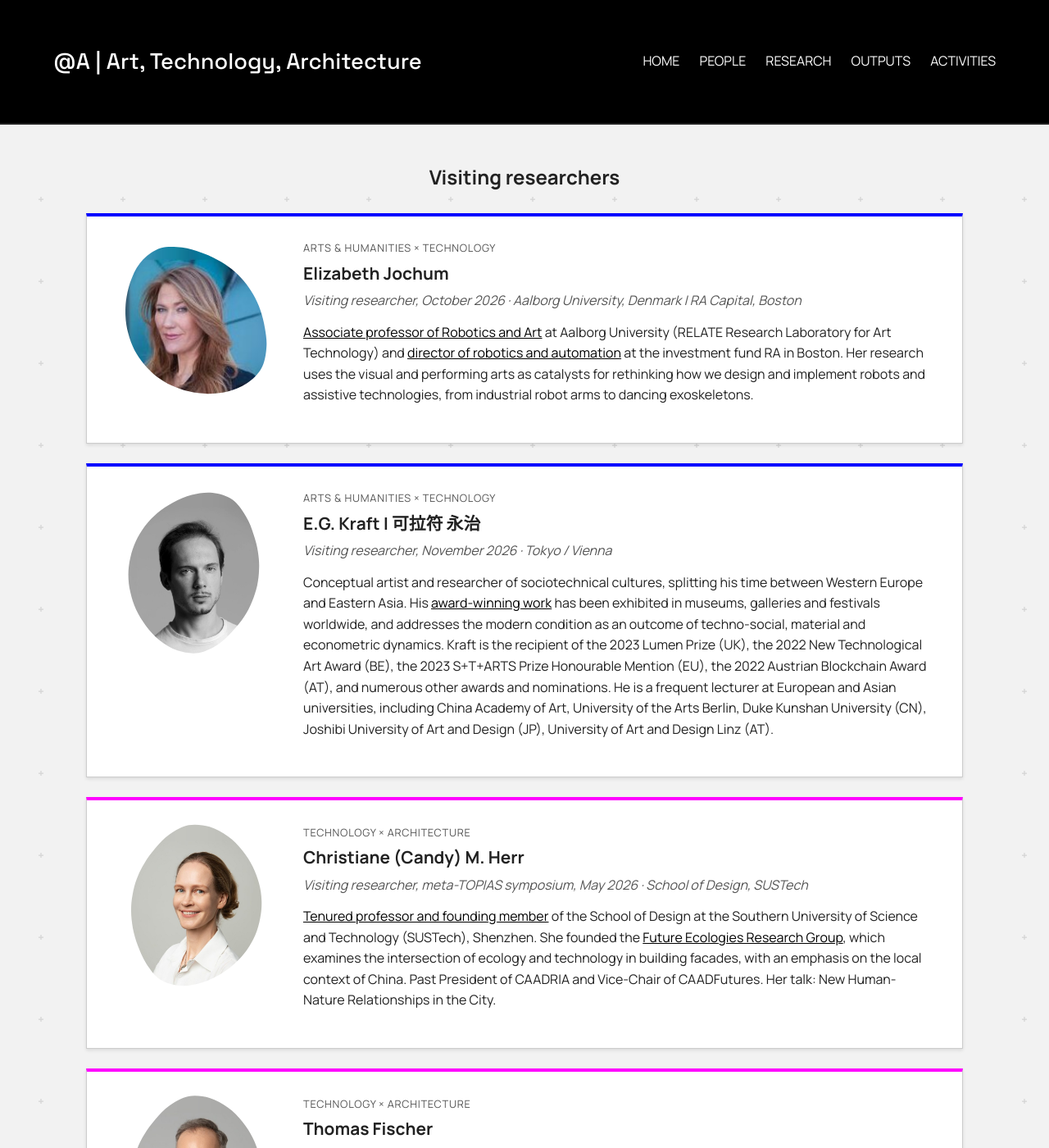
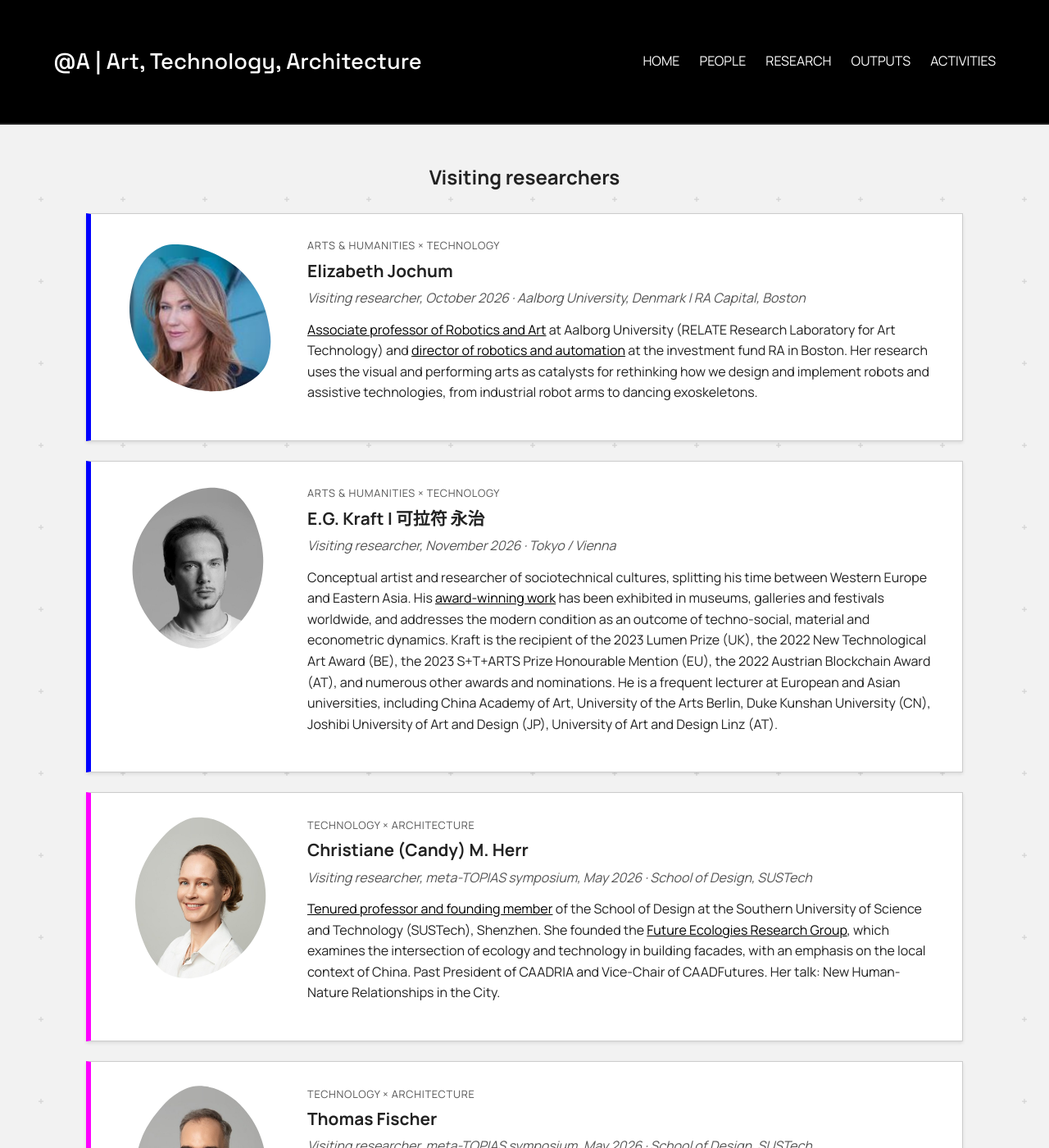
Before and after one commit to anqua/at-a, a Jekyll site: the page built from people.md, in a window 1280 px wide and 1400 px high, scrolled down 3007 px. Shown: the whole window at 82% size. Built offline with Jekyll 4.4.1, drawn with Linux system fonts in a browser that asks for light colours.

Commit message:
Visiting researchers: put the research-area colour on the left edge of the card
Co-Authored-By: Claude Sonnet 5.5 <noreply@anthropic.com>

```diff
--- a/assets/css/style.css
+++ b/assets/css/style.css
@@ -928,7 +928,7 @@ main a.pub-thumb-link:hover {
   width: 100%;
   background: #fff;
   border: 1px solid #ccc;
-  border-top: 4px solid #222;
+  border-left: 6px solid #222;
   padding: 1.8em 2em;
   margin-bottom: 1.5em;
   box-shadow: 0 2px 4px rgba(0,0,0,0.1);
@@ -983,9 +983,9 @@ main a.pub-thumb-link:hover {
 .visiting-card .visiting-photo--logo { clip-path: path("M 107.4 15.5 C 114.6 18.0, 121.2 20.9, 127.5 24.5 C 133.9 27.9, 139.5 31.5, 144.9 35.9 C 150.1 40.1, 155.1 45.1, 159.4 50.1 C 163.9 55.4, 167.8 60.9, 171.1 66.9 C 174.5 72.8, 177.4 79.2, 179.8 86.0 C 182.1 92.8, 184.0 99.9, 185.2 107.5 C 186.5 115.1, 187.9 123.5, 187.1 131.8 C 186.5 140.0, 185.1 149.5, 180.9 156.8 C 176.9 164.0, 170.0 170.5, 163.1 175.2 C 156.1 180.0, 147.5 183.1, 139.8 185.1 C 131.8 187.2, 123.2 187.8, 115.4 187.8 C 107.5 187.5, 99.9 186.6, 92.6 184.9 C 85.2 183.4, 78.1 180.8, 71.8 177.9 C 65.1 174.8, 58.9 171.1, 53.2 166.8 C 47.8 162.5, 42.6 157.4, 38.0 152.0 C 33.5 146.6, 29.4 140.6, 26.1 134.5 C 22.9 128.1, 20.2 121.4, 18.5 114.2 C 16.6 107.4, 15.4 100.0, 15.1 92.6 C 14.8 85.1, 15.1 77.4, 16.5 69.5 C 17.9 61.9, 19.8 53.8, 23.1 46.1 C 26.2 38.5, 30.6 30.2, 36.5 24.2 C 42.2 18.2, 50.1 12.6, 58.1 10.1 C 66.0 7.8, 75.9 8.5, 84.0 9.4 C 92.2 10.2, 100.1 12.9, 107.4 15.5 Z"); }
 
 /* card colour = research area, as in the Venn diagram and research cards */
-.visiting-card--ah-tech { border-top-color: #0000ff; }
-.visiting-card--ah-arch { border-top-color: #00ff00; }
-.visiting-card--tech-arch { border-top-color: #ff00ff; }
+.visiting-card--ah-tech { border-left-color: #0000ff; }
+.visiting-card--ah-arch { border-left-color: #00ff00; }
+.visiting-card--tech-arch { border-left-color: #ff00ff; }
 
 .visiting-area {
   margin: 0 0 0.3em;
```
